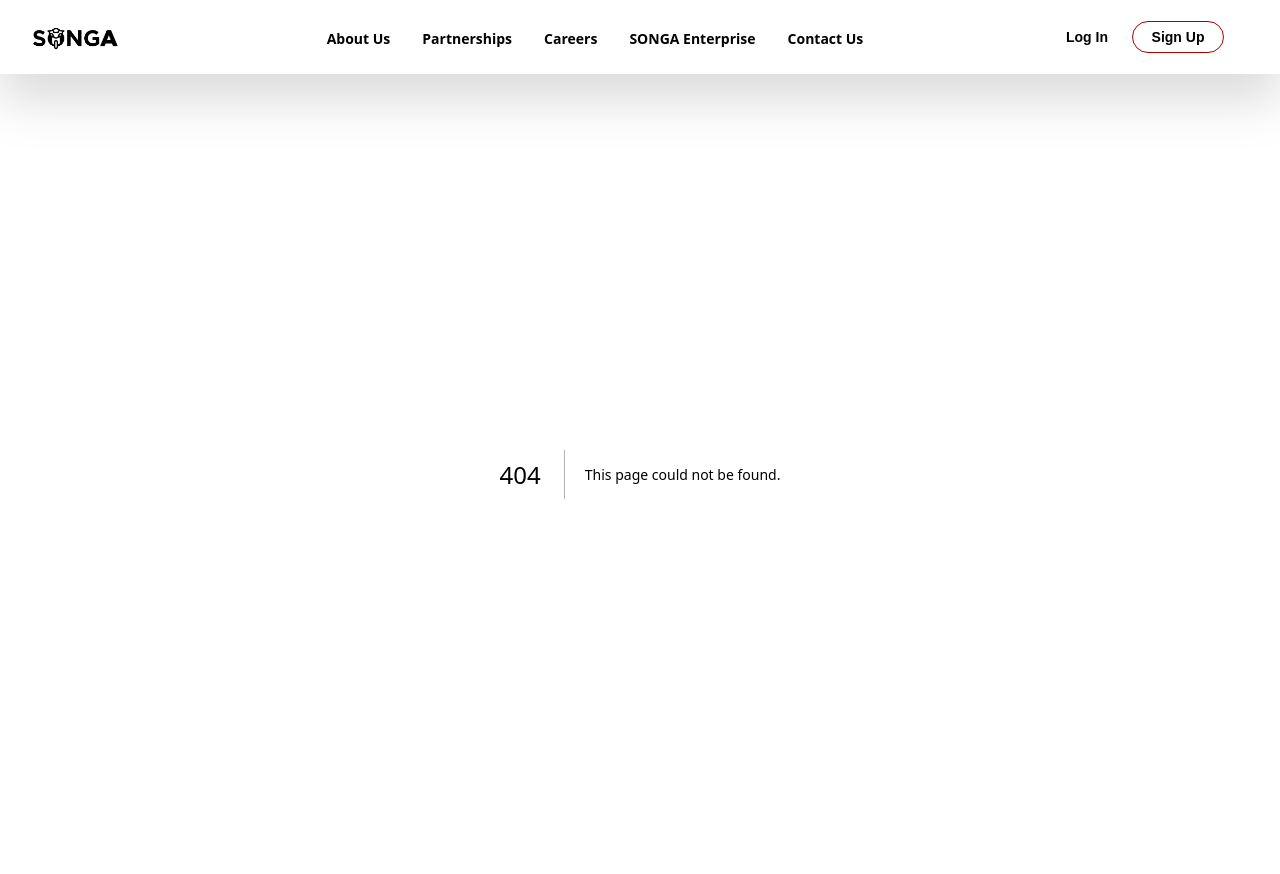
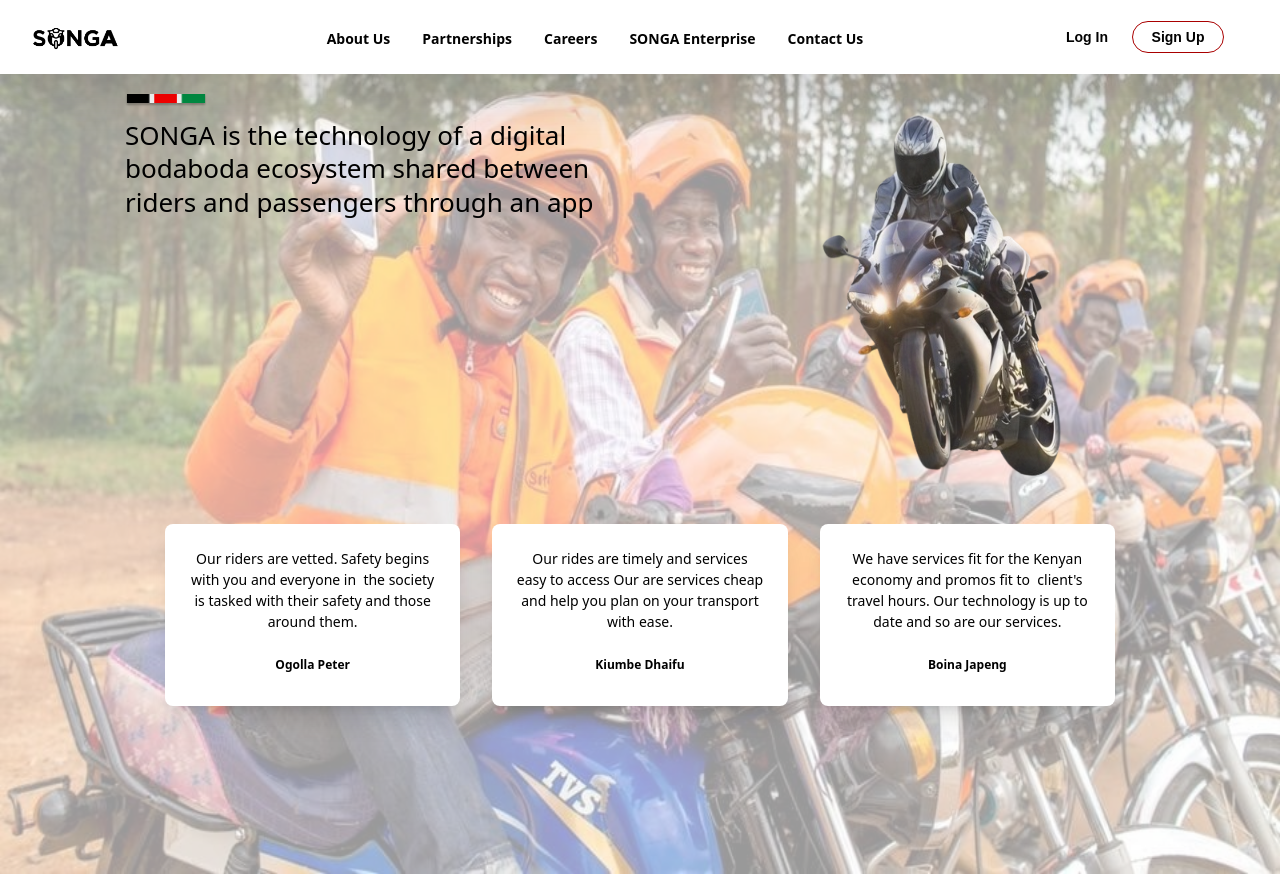
Before and after one commit to SongaBiz/Songa, a Next.js app: page /learn-more in a window 1280 px wide. Before the commit this address had no page. Built offline with nearby package versions, Linux system fonts and the light colour scheme; a web font is replaced by a local one.

Commit message:
Create learn more page

```diff
--- /dev/null
+++ b/app/learn-more/page.tsx
@@ -0,0 +1,41 @@
+import Image from "next/image";
+import Cards from "@/components/Landing/Cards";
+
+export default function LearnMore() {
+    return (
+        <div className='relative h-[100vh] w-screen'>
+            <div className='w-full '>
+                <Image
+                    src='/assets/images/about-bg.jpg'
+                    alt='bike image'
+                    fill={true}
+                    className='hidden lg:block'
+                />
+            </div>
+            <div className="w-full h-[100vh] flex flex-col bg-white bg-opacity-60 absolute z-0 py-5 px-[125px]">
+                <Image
+                    src='/assets/images/miniflag.png'
+                    alt='boba boda riders'
+                    width={82}
+                    height={5}
+                    className='object-cover md:object-fill'
+                />
+                <div className="flex flex-col md:flex-row flex-1">
+                    <p className="py-3 font-medium text-[26px] leading-[33.8px] w-[503px]">SONGA is the technology of a digital
+                        bodaboda ecosystem shared between
+                        riders and passengers through an app</p>
+                    <Image
+                        src='/assets/images/hero-cycle.png'
+                        alt='boba boda riders'
+                        width={490}
+                        height={368}
+                        className='object-cover md:object-fill opacity-80'
+                    />
+                </div>
+                <div className="flex flex-1 -mt-10">
+                    <Cards />
+                </div>
+            </div>
+        </div>
+    )
+}
```
